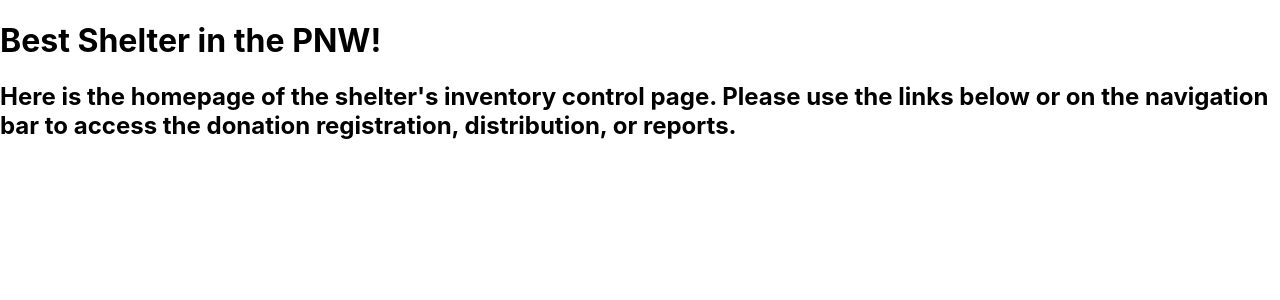
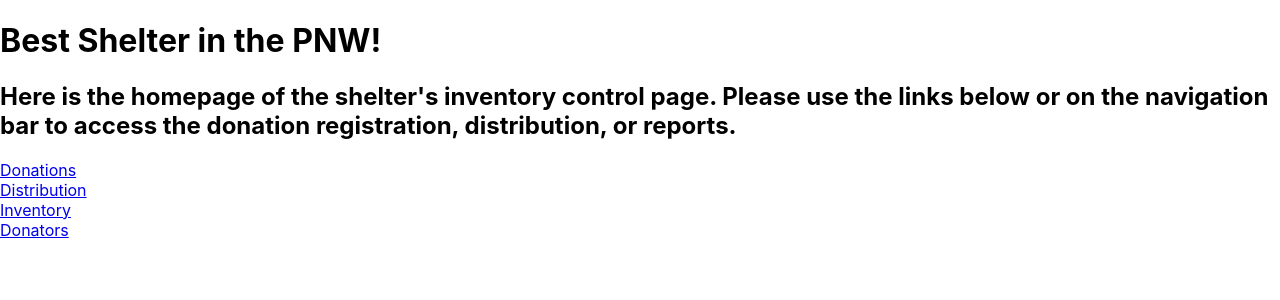
Before and after one commit to Sparky338/Digital-Aid_technical, a React (Create React App) app in the folder digital-aid-seattle/: page / in a window 1280 px wide. Shown: the top 300 px of the page. Built offline with nearby package versions, Linux system fonts and the light colour scheme.

Commit message:
created temporary links to future pages

```diff
--- a/digital-aid-seattle/src/components/homepage.js
+++ b/digital-aid-seattle/src/components/homepage.js
@@ -5,11 +5,25 @@ const Homepage = () => {
     <div className="mainDiv">
       <h1 className="title"> Best Shelter in the PNW! </h1>
       <h2 className="pageDescription">
-        Here is the homepage of the shelter's inventory control page.
-        Please use the links below or on the navigation bar to access
-        the donation registration, distribution, or reports.
+        Here is the homepage of the shelter's inventory control page. Please use
+        the links below or on the navigation bar to access the donation
+        registration, distribution, or reports.
       </h2>
+      <div className="links-list">
+        <Link to="/donation" className="link donation-link">
+            <div className="donation">Donations</div>
+        </Link>
+        <Link to="/distribution" className="link distribution-link">
+            <div className="distribution">Distribution</div>
+        </Link>
+        <Link to="/inventory" className="link inventory-link">
+            <div className="inventory">Inventory</div>
+        </Link>
+        <Link to="/donators" className="link donators-link">
+            <div className="donators">Donators</div>
+        </Link>
 
+      </div>
     </div>
   );
 };
```
